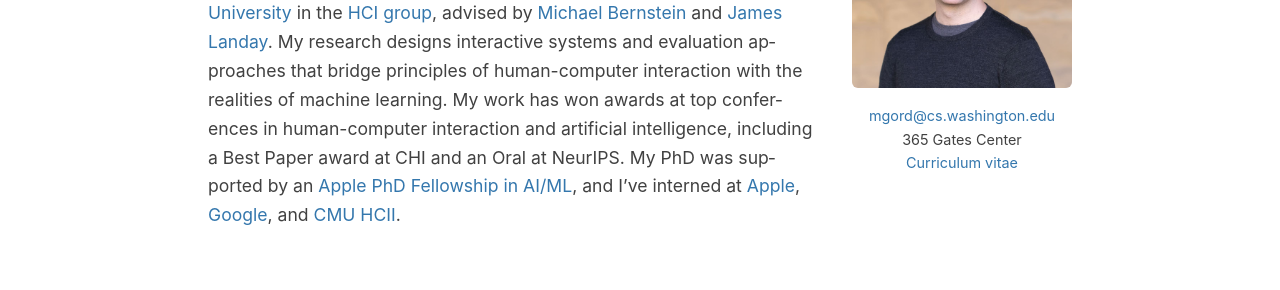
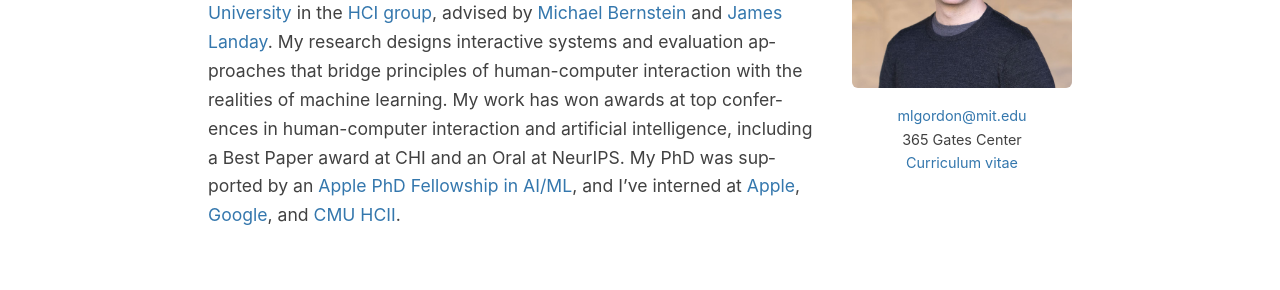
Before and after one commit to mitchellg/mitchellg.github.io, a Jekyll site: the page built from index.md, in a window 1280 px wide. Shown: the part 233-523 px from the top of the page. Built offline with Jekyll 4.4.1, drawn with Linux system fonts in a browser that asks for light colours; a style sheet for code colours, icons or effects is not loaded.

Commit message:
Update _config.yml

```diff
--- a/_config.yml
+++ b/_config.yml
@@ -1,6 +1,6 @@
 # Site settings
 title: Mitchell L. Gordon
-email: mgord@cs.washington.edu
+email: mlgordon@mit.edu
 description: > # this means to ignore newlines until "baseurl:"
 baseurl: "" # the subpath of your site, e.g. /blog
 url: "https://mgordon.me" # the base hostname & protocol for your site
```
